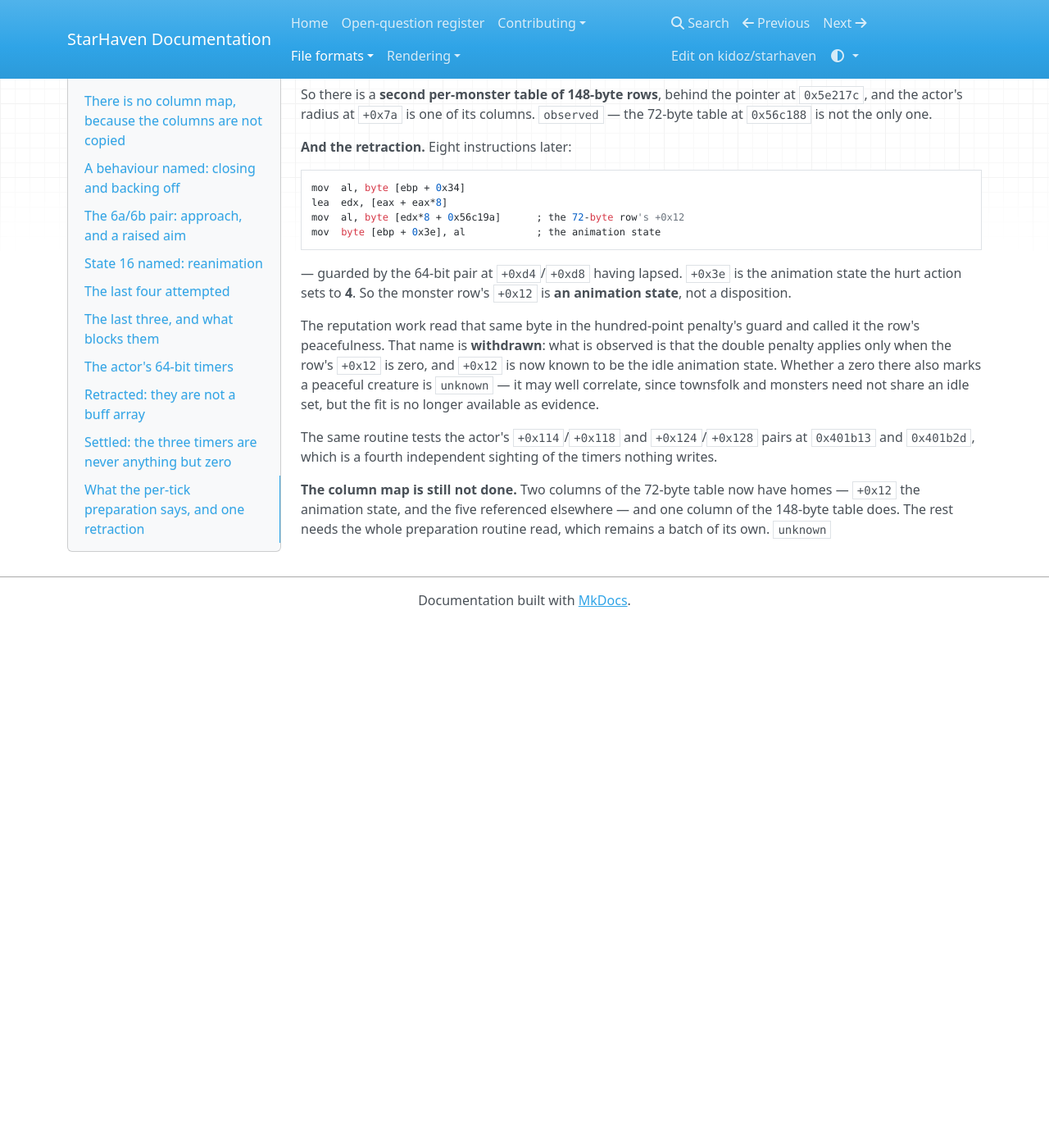
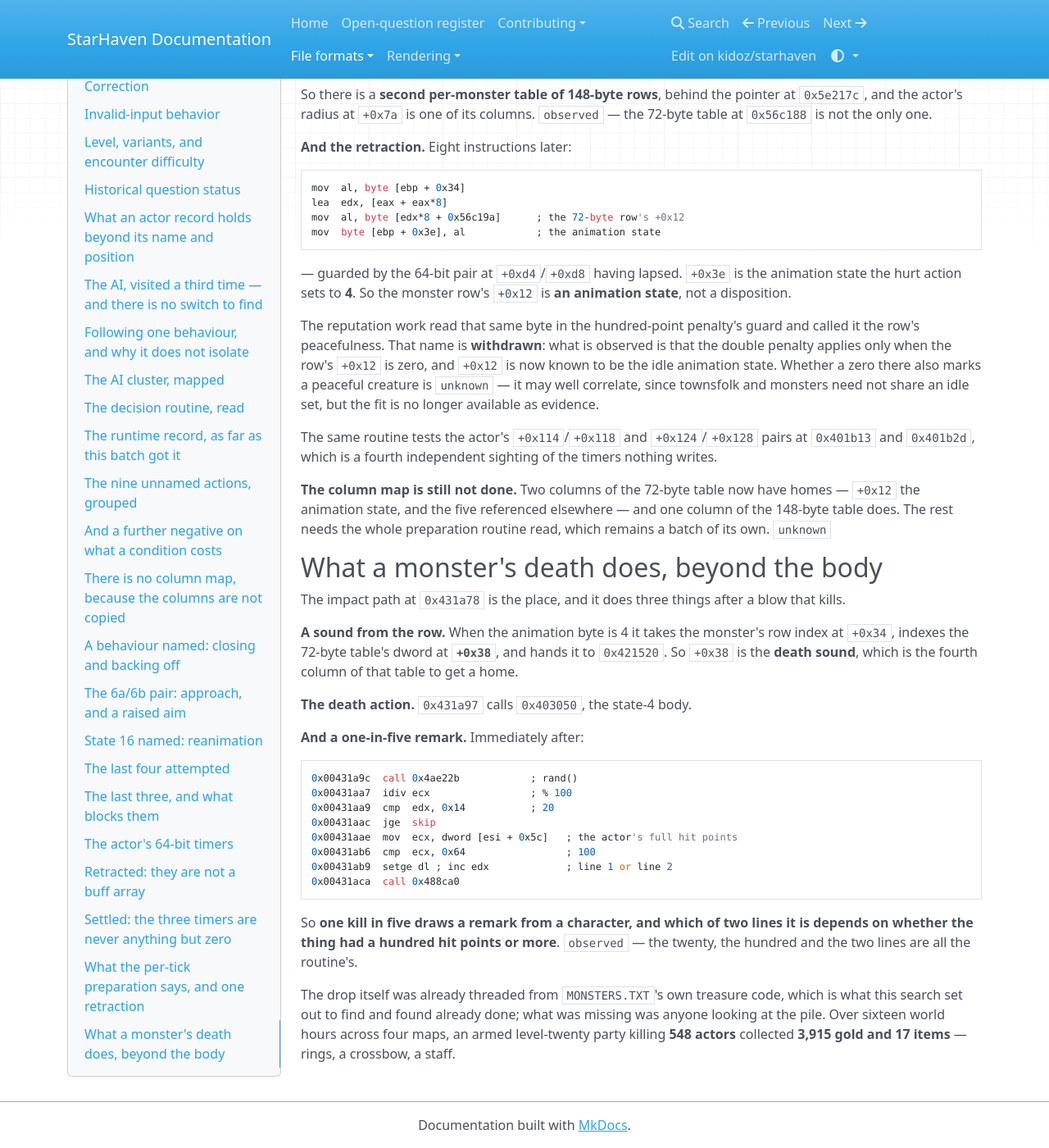
Before and after one commit to kidoz/starhaven, an MkDocs documentation site: the page built from docs/formats/event-actors.md, in a window 1280 px wide and 1400 px high, scrolled down 13076 px. Shown: the whole window at 82% size. Built offline with MkDocs 1.6.1, drawn with Linux system fonts in a browser that asks for light colours; nearby versions of some CDN libraries; before the commit the page ends 13836 px from its top, so only the background shows below that.

Commit message:
Show what the treasure codes pay, and read the rest of a death

````diff
--- a/docs/formats/event-actors.md
+++ b/docs/formats/event-actors.md
@@ -692,3 +692,38 @@ the timers nothing writes.
 have homes — `+0x12` the animation state, and the five referenced elsewhere —
 and one column of the 148-byte table does. The rest needs the whole
 preparation routine read, which remains a batch of its own. `unknown`
+
+## What a monster's death does, beyond the body
+
+The impact path at `0x431a78` is the place, and it does three things after a
+blow that kills.
+
+**A sound from the row.** When the animation byte is 4 it takes the monster's
+row index at `+0x34`, indexes the 72-byte table's dword at **`+0x38`**, and
+hands it to `0x421520`. So `+0x38` is the **death sound**, which is the fourth
+column of that table to get a home.
+
+**The death action.** `0x431a97` calls `0x403050`, the state-4 body.
+
+**And a one-in-five remark.** Immediately after:
+
+```
+0x00431a9c  call 0x4ae22b            ; rand()
+0x00431aa7  idiv ecx                 ; % 100
+0x00431aa9  cmp  edx, 0x14           ; 20
+0x00431aac  jge  skip
+0x00431aae  mov  ecx, dword [esi + 0x5c]   ; the actor's full hit points
+0x00431ab6  cmp  ecx, 0x64                 ; 100
+0x00431ab9  setge dl ; inc edx             ; line 1 or line 2
+0x00431aca  call 0x488ca0
+```
+
+So **one kill in five draws a remark from a character, and which of two lines
+it is depends on whether the thing had a hundred hit points or more**.
+`observed` — the twenty, the hundred and the two lines are all the routine's.
+
+The drop itself was already threaded from `MONSTERS.TXT`'s own treasure code,
+which is what this search set out to find and found already done; what was
+missing was anyone looking at the pile. Over sixteen world hours across four
+maps, an armed level-twenty party killing **548 actors** collected **3,915
+gold and 17 items** — rings, a crossbow, a staff.
````
Also changed, not shown: README.md (+11 -0 lines), 1 other file.
